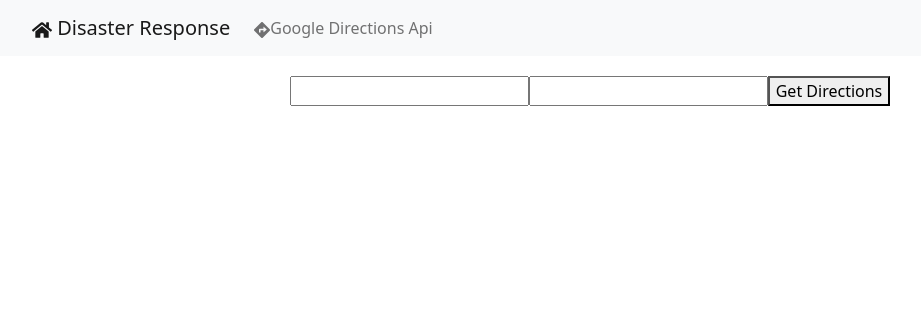
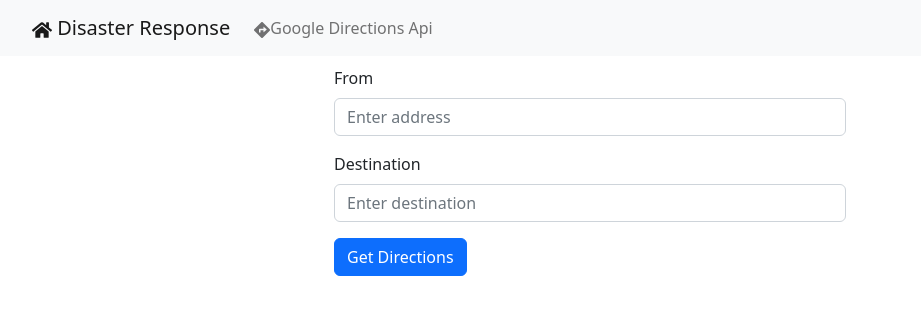
Before and after one commit to bounswe/bounswe2023group1, a React (Create React App) app in the folder practice-app/frontend/disasterresponse/: page /googleDirectionsPage in a window 1280 px wide. Shown: the top 314 px of the page, without its empty margins (50-971 px from the left). Built offline with nearby package versions, Linux system fonts and the light colour scheme.

Commit message:
directions api frontend updated

```diff
--- a/practice-app/frontend/disasterresponse/src/pages/DirectionsApi/DirectionsPage.css
+++ b/practice-app/frontend/disasterresponse/src/pages/DirectionsApi/DirectionsPage.css
@@ -1,4 +1,13 @@
 .directionsDiv {
     margin-top: 20px;
-    text-align: center;
 }
+
+.formDiv {
+    width: 40vw;
+    margin: 10px auto;
+}
+
+.directionsDiv {
+    width: 40vw;
+    margin: 10px auto;
+}
--- a/practice-app/frontend/disasterresponse/src/pages/DirectionsApi/DirectionsPage.jsx
+++ b/practice-app/frontend/disasterresponse/src/pages/DirectionsApi/DirectionsPage.jsx
@@ -1,6 +1,7 @@
 import React, { useState } from 'react'
 import axios from 'axios';
 import './DirectionsPage.css';
+import { Button, Form } from 'react-bootstrap';
 
 export default function DirectionsPage() {
 
@@ -23,10 +24,21 @@ export default function DirectionsPage() {
 
     return (
         <div className='directionsDiv'>
-            <input type="text" value={from} onChange={(e) => setFrom(e.target.value)} />
-            <input type="text" value={to} onChange={(e) => setTo(e.target.value)} />
-            <button onClick={getDirections}>Get Directions</button>
-            <div>
+            <Form className="formDiv">
+                <Form.Group className="mb-3" controlId="from">
+                    <Form.Label>From</Form.Label>
+                    <Form.Control type="text" placeholder="Enter address" onChange={(e) => setFrom(e.target.value)} />
+                </Form.Group>
+
+                <Form.Group className="mb-3" controlId="destination">
+                    <Form.Label>Destination</Form.Label>
+                    <Form.Control type="text" placeholder="Enter destination" onChange={(e) => setTo(e.target.value)} />
+                </Form.Group>
+                <Button variant="primary" onClick={getDirections}>
+                    Get Directions
+                </Button>
+            </Form>
+            <div className='directionsDiv'>
                 {
                     directions &&
                     directions?.routes[0]?.legs[0].steps.map((step, i) => {
```
